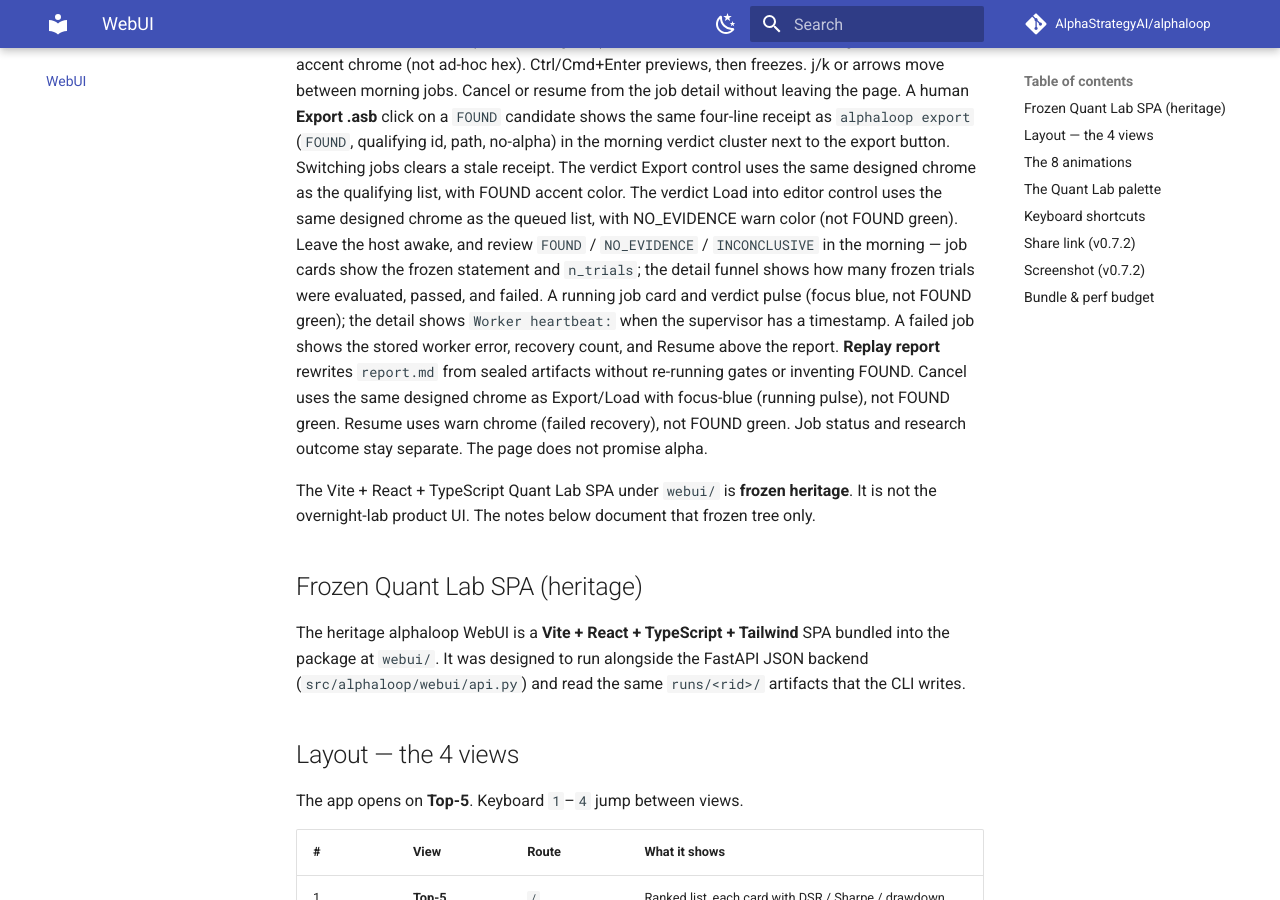
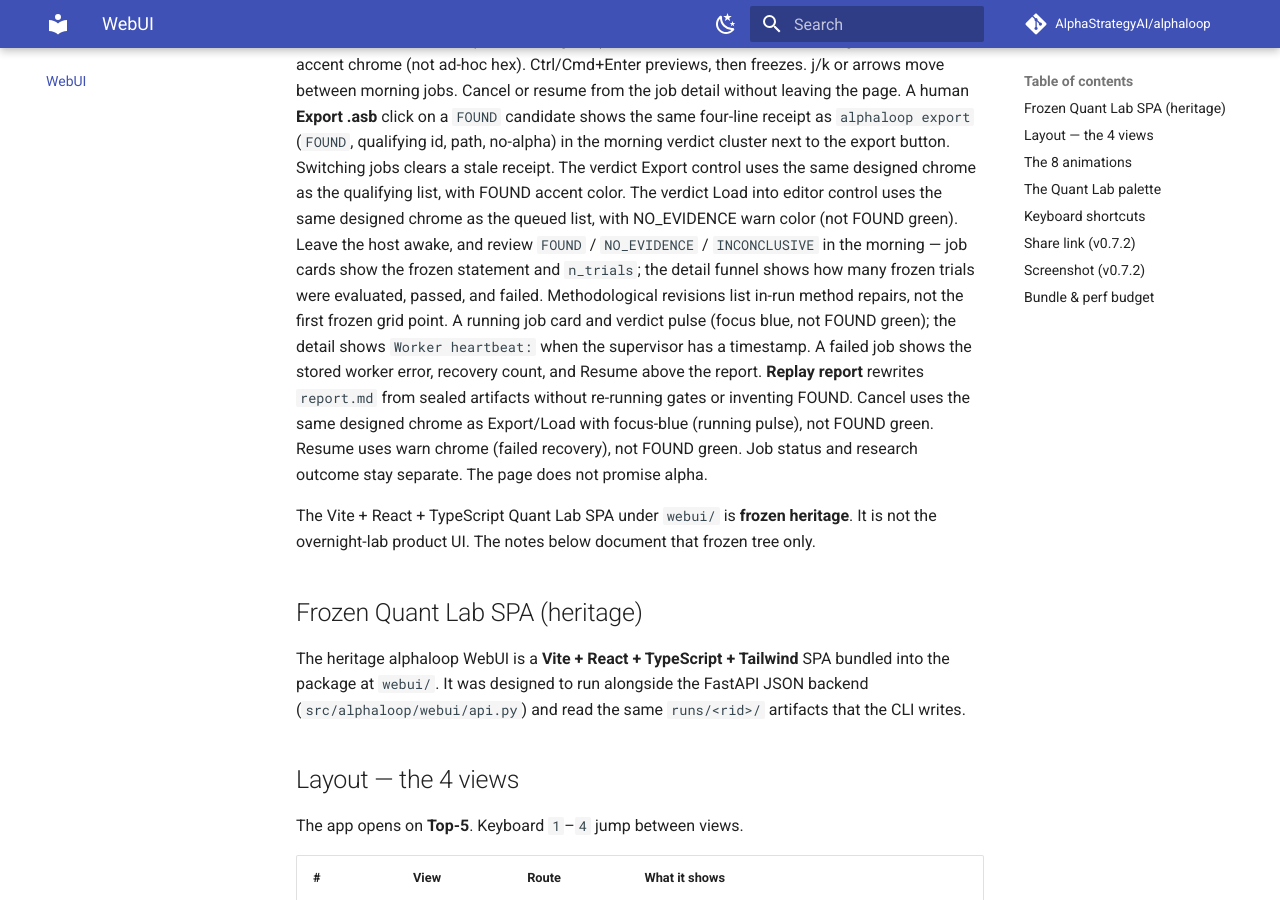
Before and after one commit to AlphaStrategyAI/alphaloop, an MkDocs documentation site: the page built from docs/webui.md, in a window 1280 px wide and 900 px high, scrolled down 380 px. Built offline with MkDocs 1.6.1 and Material for MkDocs 9.7.7, drawn with Linux system fonts in a browser that asks for light colours; comment, search, counter and statistics services are not loaded.

Commit message:
feat(runtime): list only in-run method repairs as revisions
Morning revisions omit the first frozen grid point (revision none).
Unique n_trials still counts the full trial ledger.

Co-authored-by: PatrickFeng <AlphaStrategyAI@users.noreply.github.com>

```diff
--- a/docs/webui.md
+++ b/docs/webui.md
@@ -23,7 +23,8 @@ same designed chrome as the queued list, with NO_EVIDENCE warn color
 (not FOUND green). Leave the host awake, and review `FOUND` /
 `NO_EVIDENCE` / `INCONCLUSIVE` in the morning — job cards show the
 frozen statement and `n_trials`; the detail funnel shows how many
-frozen trials were evaluated, passed, and failed. A running job card
+frozen trials were evaluated, passed, and failed. Methodological revisions
+list in-run method repairs, not the first frozen grid point. A running job card
 and verdict pulse (focus blue, not FOUND green); the detail shows
 `Worker heartbeat:` when the supervisor has a timestamp. A failed job
 shows the stored worker error, recovery count, and Resume above the
```
Also changed, not shown: docs/plans/2026-08-20-honest-revisions.md (+5 -5 lines), 2 other files.
